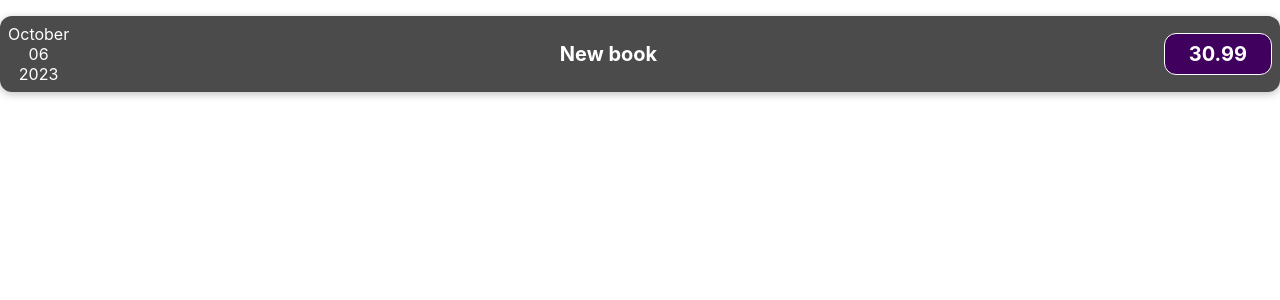
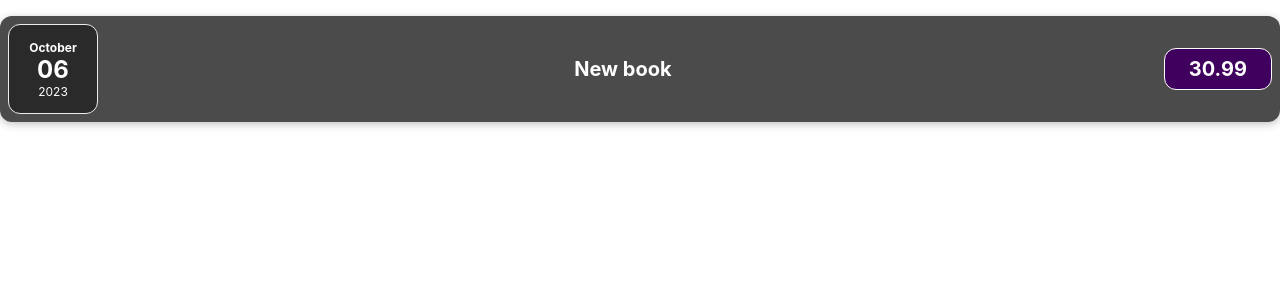
Before and after one commit to Eallekors/expenses-http, a React (Create React App) app: page / in a window 1280 px wide. Shown: the top 300 px of the page. Built offline with nearby package versions, Linux system fonts and the light colour scheme.

Commit message:
Added ExpenseDate CSS

```diff
--- /dev/null
+++ b/src/components/ExpenseDate.css
@@ -0,0 +1,26 @@
+.expense-date {
+    display: flex;
+    flex-direction: column;
+    width: 5.5rem;
+    height: 5.5rem;
+    border: 1px solid #ececec;
+    background-color: #2a2a2a;
+    color: white;
+    border-radius: 12px;
+    align-items: center;
+    justify-content: center;
+}
+
+.expense-date__month {
+    font-size: 0.75rem;
+    font-weight: bold;
+}
+
+.expense-date__year {
+    font-size: 0.75rem;
+}
+
+.expense-date__day {
+    font-size: 1.5rem;
+    font-weight: bold;
+}
--- a/src/components/ExpenseDate.js
+++ b/src/components/ExpenseDate.js
@@ -1,3 +1,5 @@
+import './ExpenseDate.css'
+
 function ExpenseDate(props){
     const day = props.date.toLocaleString
         ('en-US', {day: '2-digit'})
@@ -6,10 +8,10 @@
     const year = props.date.getFullYear()
 
     return(
-        <div>
-            <div>{month} </div>
-            <div>{day} </div>
-            <div>{year} </div>
+        <div className="expense-date">
+            <div className="expense-date__month">{month} </div>
+            <div className="expense-date__day">{day} </div>
+            <div className="expense-date__year">{year} </div>
         </div>
     )
 }
```
